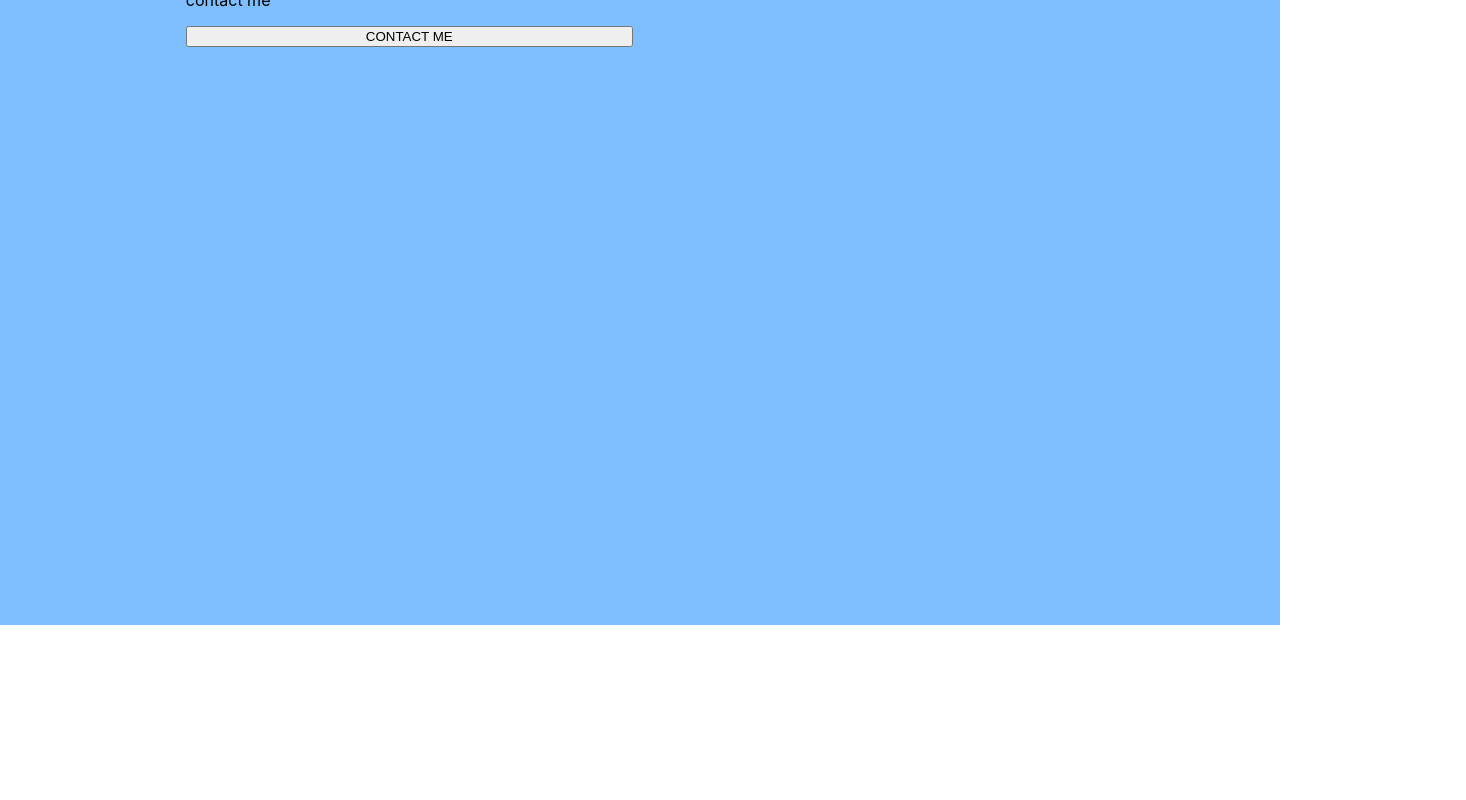
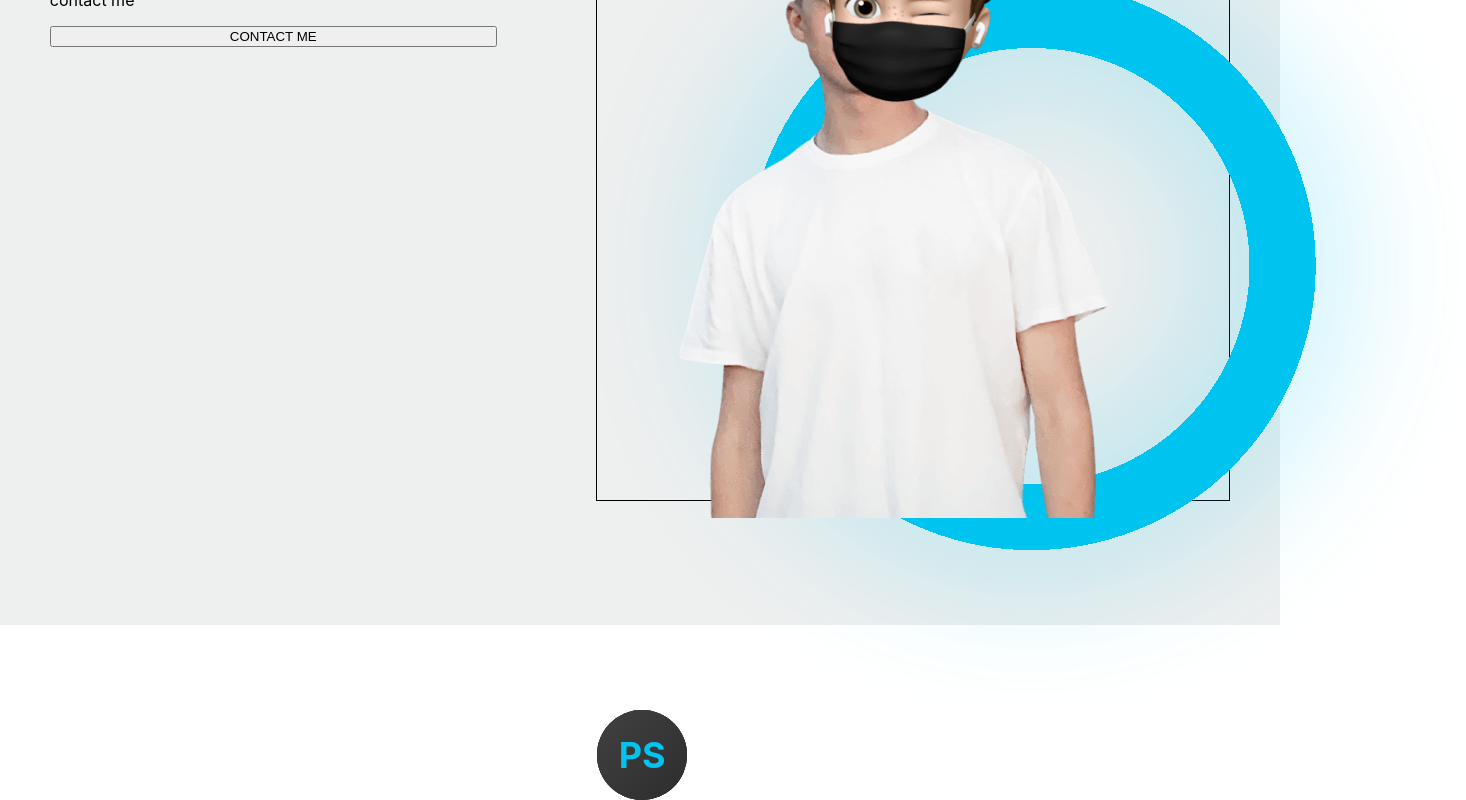
Before and after one commit to Kytyzovns/portfolio-start-project-main, a React app: page / in a window 1280 px wide. Shown: the part 227-1027 px from the top of the page, 1466 px wide, since content can reach past the window. Before the commit the page ends 852 px from the top, so only its background shows below. Built offline with nearby package versions, Linux system fonts and the light colour scheme.

Commit message:
work in progress on main

```diff
--- a/src/components/Icon/Icon.tsx
+++ b/src/components/Icon/Icon.tsx
@@ -6,12 +6,7 @@ type IconProps = {
     width?: string;
     height?: string;
     viewBox?: string;
-    x?: string;
-    y?:string;
-    fontSize?: string;
-    textAnchor?: string;
-    textFill?: string;
-    svgText?: string;
+
 }
 
 export const Icon = (props: IconProps) => {
@@ -20,9 +15,6 @@ export const Icon = (props: IconProps) => {
         <svg width={props.width || "50px"} height={props.height || "50px"} viewBox={props.viewBox || "0 0 50 50"}
              fill="none" xmlns="http://www.w3.org/2000/svg">
             <use xlinkHref={`${iconsSprite}#${props.iconId}`}/>
-            <text x={props.x || "50px"} y={props.y || "50px"} fontSize={props.fontSize} textAnchor={props.textAnchor} fill={props.textFill}>
-               {props.svgText}
-            </text>
         </svg>
     );
 };
--- /dev/null
+++ b/src/layout/sections/main/Circle.tsx
@@ -0,0 +1,23 @@
+import styled from "styled-components";
+
+type CircleProps = {
+    top?: string;
+    left?: string;
+}
+export const Circle = styled.div<CircleProps>`
+    width: 90px;
+    height: 90px;
+    border-radius: 100%;
+    background: linear-gradient(135deg, #414141 0%, #2d2d2d 100%);
+    display: flex;
+    justify-content: center;
+    align-items: center;
+    position: absolute;
+    top: ${props => props.top};
+    left: ${props => props.left};
+    p {
+        font-weight: 700;
+        font-size: 36px;
+        color: #00c4f0;
+    }
+`
--- a/src/layout/sections/main/Main.tsx
+++ b/src/layout/sections/main/Main.tsx
@@ -4,6 +4,7 @@ import mainPhoto from "../../../assets/images/image-1.webp"
 import styled from "styled-components";
 import head from "../../../assets/images/mainPhoto.webp"
 import {Icon} from "../../../components/Icon/Icon";
+import {Circle} from "./Circle";
 
 export const Main = () => {
     return (
@@ -19,23 +20,76 @@ export const Main = () => {
                     <button type={"button"}>CONTACT ME</button>
                 </FlexWrapper>
 
-                <div>
-                    {/*<Photo src={mainPhoto} alt="mainPhoto"/>*/}
-                    {/*<Icon iconId={"ellipse1"} width={"869"} height={"880"} viewBox={"0 0 879 880"} svgText={"123"} fontSize={"50"} textAnchor={"middle"} textFill={"black"} x={"50%"} y={"50%"}/>*/}
-                    <Icon iconId={"ellipse3"} width={"90"} height={"90"} viewBox={"0 0 90 90"}/>
-                </div>
+                <PhotoContainer>
+
+                    <StyledIcon iconId={"ellipse1"} width={"869"} height={"880"} viewBox={"0 0 879 880"}/>
+                    <Photo src={mainPhoto} alt="mainPhoto"/>
+
+                    <MainHead src={head} alt="head"/>
+                    {/*<StyledCircle/>*/}
+
+                    <Circle>
+                        <p>UI</p>
+                    </Circle>
+
+                    <Circle>
+                        <p>{"</"}</p>
+                    </Circle>
+
+                    <Circle>
+                        <p>UX</p>
+                    </Circle>
+
+                    <Circle>
+                        <p>PS</p>
+                    </Circle>
+                </PhotoContainer>
             </StyledMain>
         </div>
     );
 };
 
+
 const StyledMain = styled(FlexWrapper)`
     min-height: 100vh;
-    background-color: #7fbfff;
+    background-color: rgba(20, 27, 27, 0.07);
 `
 
 const Photo = styled.img`
     width: 456px;
-    height: 700px;
+    height: 633px;
     object-fit: cover;
+    position: absolute;
+    top: 59px;
+    left: 73px;
 `
+
+const MainHead = styled.img`
+    width: 357px;
+    height: 286px;
+    position: absolute;
+    top: 40px;
+    left: 120px;
+`
+
+const PhotoContainer = styled.div`
+    width: 632px;
+    height: 674px;
+    border: thin solid;
+    position: relative;
+
+`
+
+const StyledIcon = styled(Icon)`
+    position: absolute;
+    top: 50px;
+    left: 57px;
+`
+// const StyledCircle = styled.div`
+//     width: 575px;
+//     height: 575px;
+//     border-radius: 100%;
+//     stroke-width: 67px;
+//     stroke: #00c4f0;
+//     box-shadow: 0 0 152px 0 rgba(0, 196, 240, 0.42);
+// `
```
